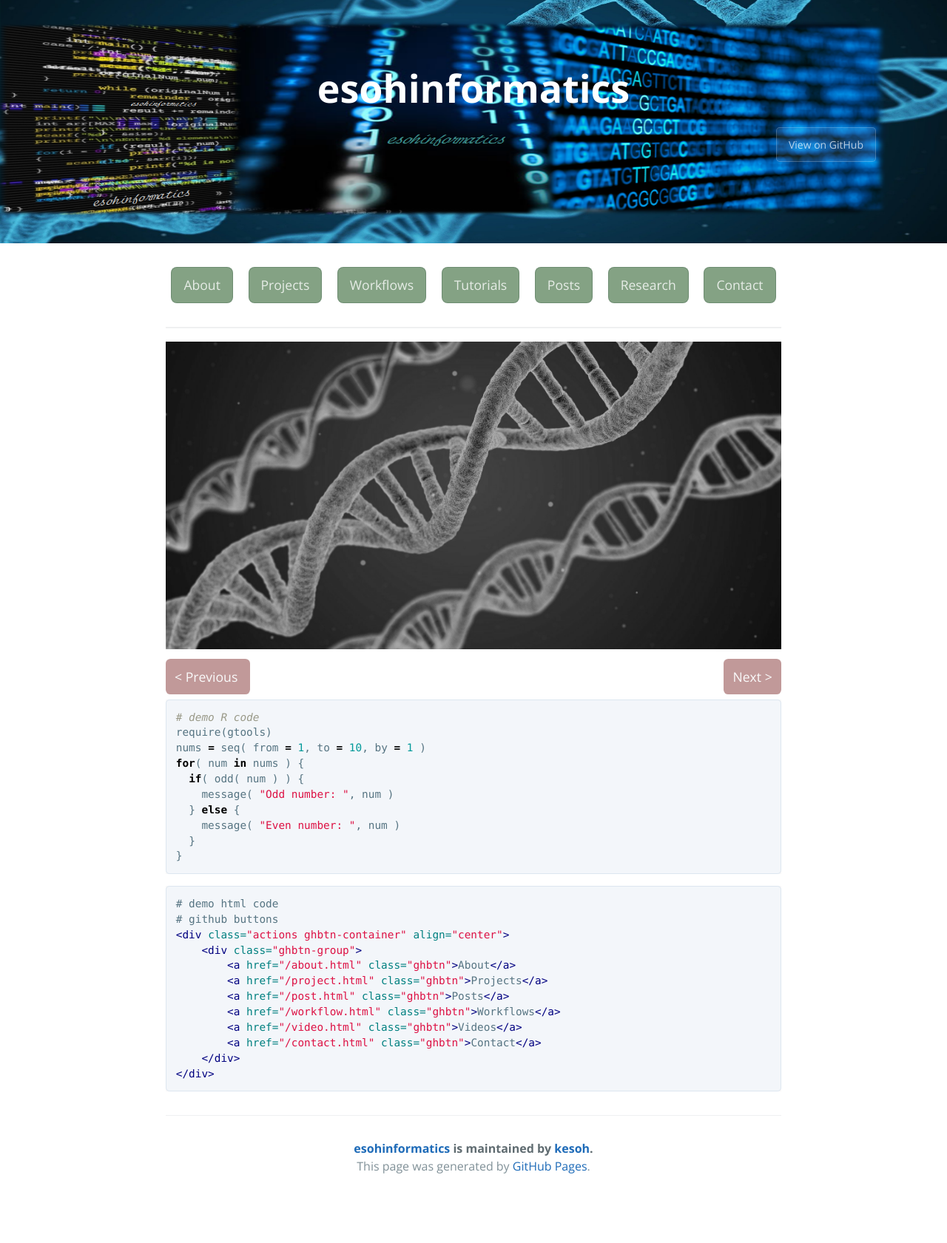
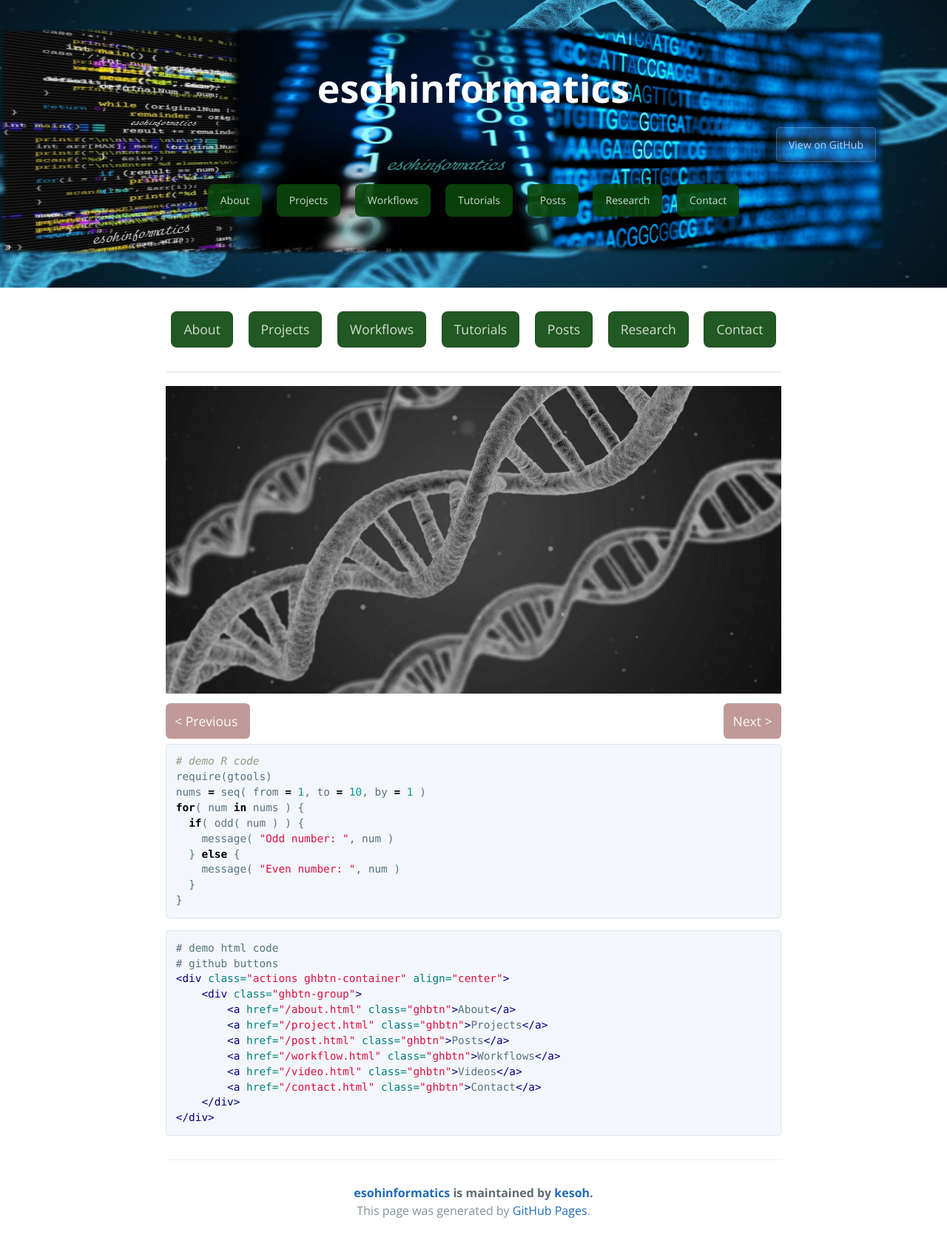
Before and after one commit to esohkevin/esohkevin.github.io, a Jekyll site: the page built from docs/index.md, in a window 1280 px wide. Shown: the whole page at 74% size. Built offline with Jekyll 4.4.1, drawn with Linux system fonts in a browser that asks for light colours; the repository's description, which GitHub fills in, is left out; before the commit the page ends 1621 px from its top, so only the background shows below that.

Commit message:
test new domain

```diff
--- a/docs/_layouts/default.html
+++ b/docs/_layouts/default.html
@@ -22,9 +22,20 @@
       <!--h2 class="project-tagline">{{ page.description | default: site.description | default: site.github.project_tagline }}</h2-->
       {% if site.github.is_project_page %}
         <!--a href="/index.html" class="btn">Home</a-->
-	<p align="right"><a href="{{ site.github.repository_url }}" class="btn">View on GitHub</a></p>
+	      <p align="right">
+          <a href="{{ site.github.repository_url }}" class="btn">View on GitHub</a>
+        </p>
         <!--a href="/about.html" class="btn">About</a-->
         <!--a href="/contact.html" class="btn">Contact</a-->
+        <span class="ghbtn-group">
+          <a href="/about.html" class="mybtn">About</a>
+          <a href="/project.html" class="mybtn">Projects</a>
+          <a href="/workflow.html" class="mybtn">Workflows</a>
+          <a href="/tutorial.html" class="mybtn">Tutorials</a>
+          <a href="/post.html" class="mybtn">Posts</a>
+          <a href="/research.html" class="mybtn">Research</a>
+          <a href="/contact.html" class="mybtn">Contact</a>
+        </span>
       {% endif %}
       {% if site.show_downloads %}
         <a href="{{ site.github.zip_url }}" class="btn">Download .zip</a>
--- a/docs/_sass/jekyll-theme-cayman.scss
+++ b/docs/_sass/jekyll-theme-cayman.scss
@@ -110,7 +110,7 @@ a {
   display: inline-block;
   margin-bottom: 1rem;
   color: rgba(255, 255, 255, 0.8);
-  background-color: rgba(10, 70, 10, 0.5);
+  background-color: rgba(10, 70, 10, 0.9);
   border-color: rgba(20, 59, 43, 0.2);
   border-style: solid;
   border-width: 1px;
```
